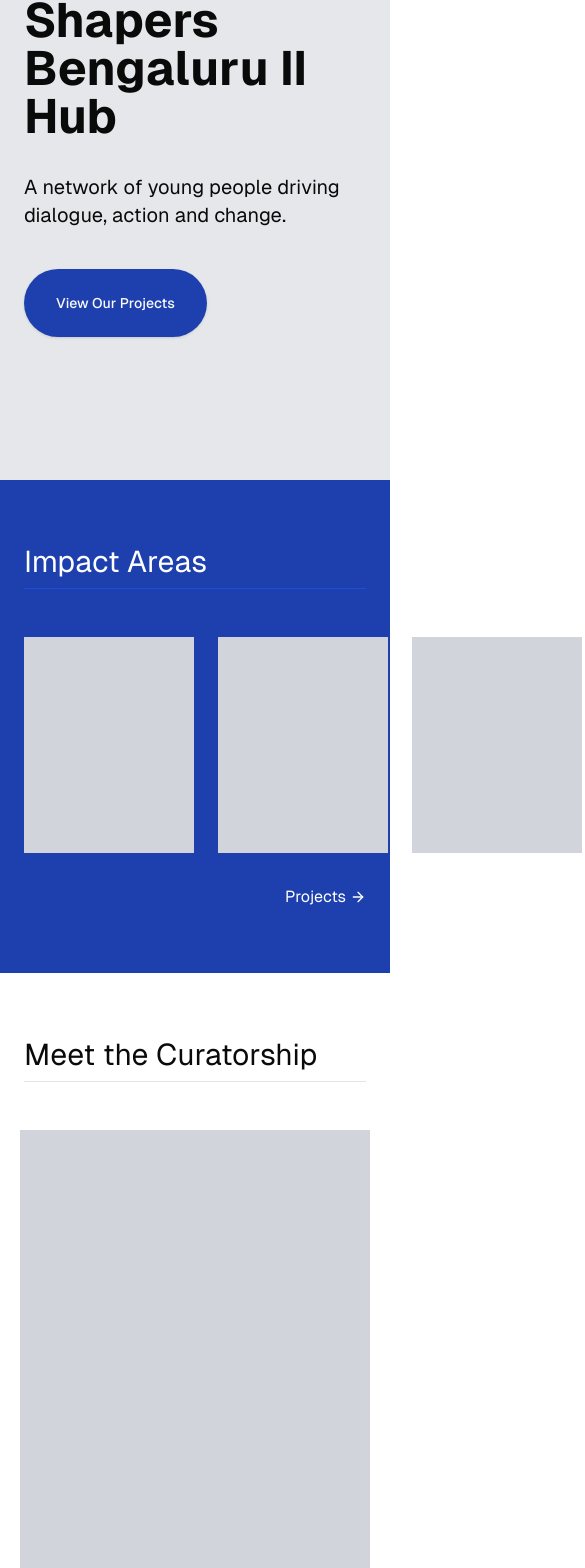
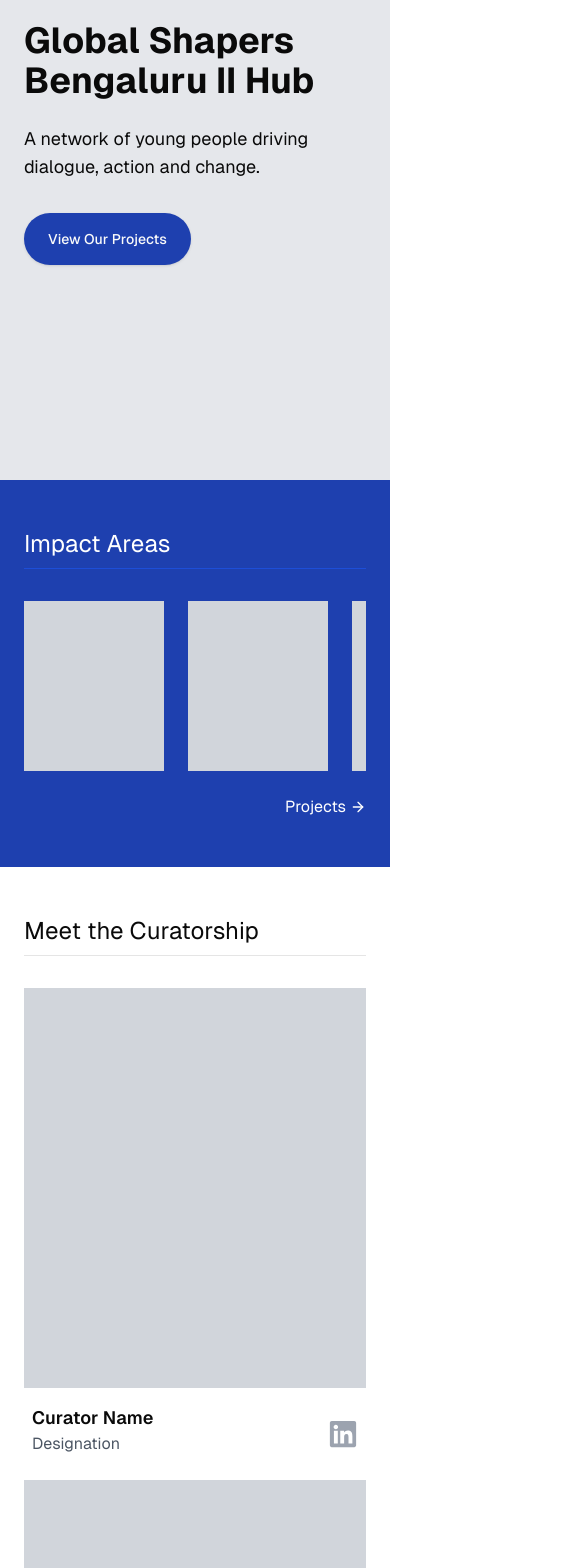
Before and after one commit to mallikarjunmodi/gsb2, a Next.js app: page / in a window 390 px wide. Shown: the part 276-1844 px from the top of the page, 585 px wide, since content can reach past the window. Built offline with nearby package versions, Linux system fonts and the light colour scheme.

Commit message:
responsive

```diff
--- a/src/app/globals.css
+++ b/src/app/globals.css
@@ -92,3 +92,16 @@
     @apply bg-background text-foreground;
   }
 }
+
+
+
+/* Hide scrollbar for Chrome, Safari and Opera */
+.scrollbar-hide::-webkit-scrollbar {
+  display: none;
+}
+
+/* Hide scrollbar for IE, Edge and Firefox */
+.scrollbar-hide {
+  -ms-overflow-style: none;  /* IE and Edge */
+  scrollbar-width: none;  /* Firefox */
+}
--- a/src/app/page.js
+++ b/src/app/page.js
@@ -10,13 +10,13 @@
       {/* Hero Section */}
       <section className="bg-gray-200 h-[80vh] flex items-center">
         <div className="container mx-auto px-6 md:px-10">
-          <h1 className="text-5xl font-bold mb-8">
+          <h1 className="text-4xl md:text-5xl font-bold mb-6 md:mb-8">
             Global Shapers Bengaluru II Hub
           </h1>
-          <p className="text-xl max-w-2xl mb-10">
+          <p className="text-lg md:text-xl max-w-2xl mb-8 md:mb-10">
             A network of young people driving dialogue, action and change.
           </p>
-          <Button asChild className="bg-blue-800 hover:bg-blue-700 rounded-full px-8 py-6 h-auto">
+          <Button asChild className="bg-blue-800 hover:bg-blue-700 rounded-full px-6 md:px-8 py-4 md:py-6 h-auto">
             <Link href="/projects">
               View Our Projects
             </Link>
@@ -25,26 +25,26 @@
       </section>
 
       {/* Impact Areas Section */}
-      <section className="bg-blue-800 text-white py-16">
+      <section className="bg-blue-800 text-white py-12 md:py-16">
         <div className="container mx-auto px-6 md:px-10">
-          <h2 className="text-3xl mb-12 border-b border-blue-700 pb-2">Impact Areas</h2>
-          <div className="flex justify-between max-w-7xl items-center mx-auto">
+          <h2 className="text-2xl md:text-3xl mb-8 md:mb-12 border-b border-blue-700 pb-2">Impact Areas</h2>
+          <div className="flex flex-nowrap overflow-x-auto scrollbar-hide xl:overflow-x-visible xl:flex-row justify-between max-w-7xl items-center mx-auto space-x-6">
             {/* First card */}
-            <div className="bg-gray-300 h-[216px] w-[170px]"></div>
+            <div className="flex-shrink-0 bg-gray-300 h-[170px] w-[140px] md:h-[216px] md:w-[170px]"></div>
 
-            {/* Dash */}
-            <div className="w-[40px] flex items-center justify-center">
+            {/* Dash - Only visible on xl screens */}
+            <div className="hidden xl:flex w-[40px] items-center justify-center flex-shrink-0">
               <div className="h-[5px] w-full bg-gray-300"></div>
             </div>
 
             {/* Remaining cards */}
-            <div className="flex gap-6">
+            <div className="flex space-x-6 flex-shrink-0 scrollbar-hide">
               {Array.from({ length: 5 }).map((_, i) => (
-                <div key={i} className="bg-gray-300 h-[216px] w-[170px]"></div>
+                <div key={i} className="flex-shrink-0 bg-gray-300 h-[170px] w-[140px] md:h-[216px] md:w-[170px]"></div>
               ))}
             </div>
           </div>
-          <div className="text-right mt-8">
+          <div className="text-right mt-6 md:mt-8">
             <Link href="/projects" className="text-white hover:underline flex justify-end items-center">
               Projects <ArrowRight className="ml-1 h-4 w-4" />
             </Link>
@@ -53,27 +53,26 @@
       </section>
 
       {/* Curatorship Section */}
-      <section className="py-16">
+      <section className="py-12 md:py-16">
         <div className="container mx-auto px-6 md:px-10">
-          <h2 className="text-3xl mb-12 border-b pb-2">Meet the Curatorship</h2>
-          <div className="grid grid-cols-1 md:grid-cols-3 gap-8 place-items-center">
+          <h2 className="text-2xl md:text-3xl mb-8 md:mb-12 border-b pb-2">Meet the Curatorship</h2>
+          <div className="grid grid-cols-1 sm:grid-cols-2 md:grid-cols-3 gap-6 md:gap-8 place-items-center">
             {Array.from({ length: 3 }).map((_, i) => (
-              <div key={i} className="flex flex-col items-center">
-                <div className="bg-gray-300 h-[477px] w-[350px] mb-4"></div>
-                <div className="flex items-center justify-between w-full">
-                 <div className="flex flex-col">
-                  <h3 className="text-xl font-semibold">Curator Name</h3>
-                  <p className="text-gray-600">Designation</p>
-                 </div>
+              <div key={i} className="flex flex-col items-center w-full max-w-[350px]">
+                <div className="bg-gray-300 h-[400px] w-full md:h-[477px] md:w-[350px] mb-4"></div>
+                <div className="flex items-center justify-between w-full px-2">
+                  <div className="flex flex-col">
+                    <h3 className="text-lg md:text-xl font-semibold">Curator Name</h3>
+                    <p className="text-gray-600">Designation</p>
+                  </div>
                   <Link href="#" aria-label="LinkedIn" className="text-gray-400 mt-2 hover:text-blue-600">
-                  <FaLinkedin size={30} />
-                </Link>
+                    <FaLinkedin size={30} />
+                  </Link>
                 </div>
-
               </div>
             ))}
           </div>
-          <div className="text-right mt-8">
+          <div className="text-right mt-6 md:mt-8">
             <Link href="/members" className="text-blue-800 hover:underline flex justify-end items-center">
               All Members <ArrowRight className="ml-1 h-4 w-4" />
             </Link>
```
